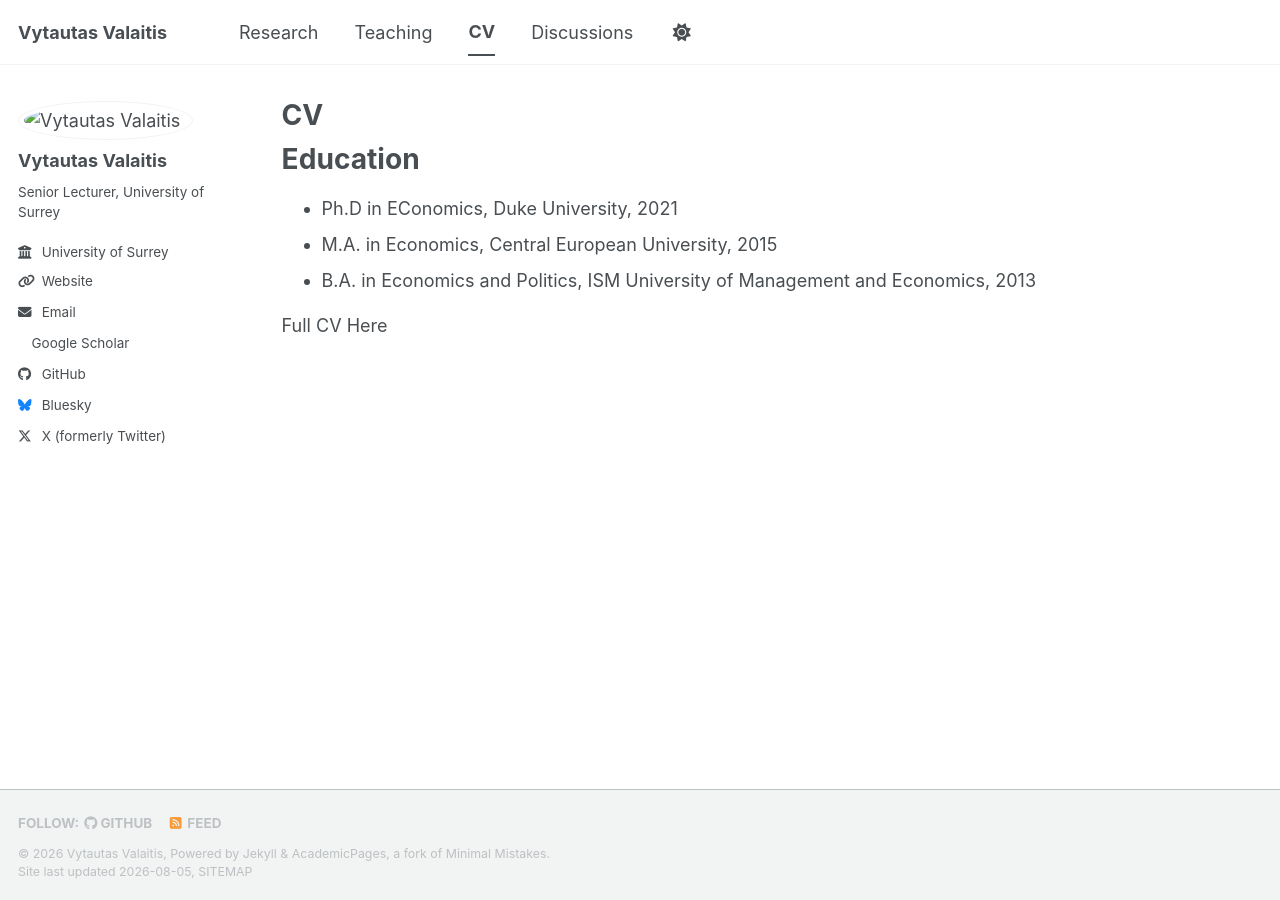
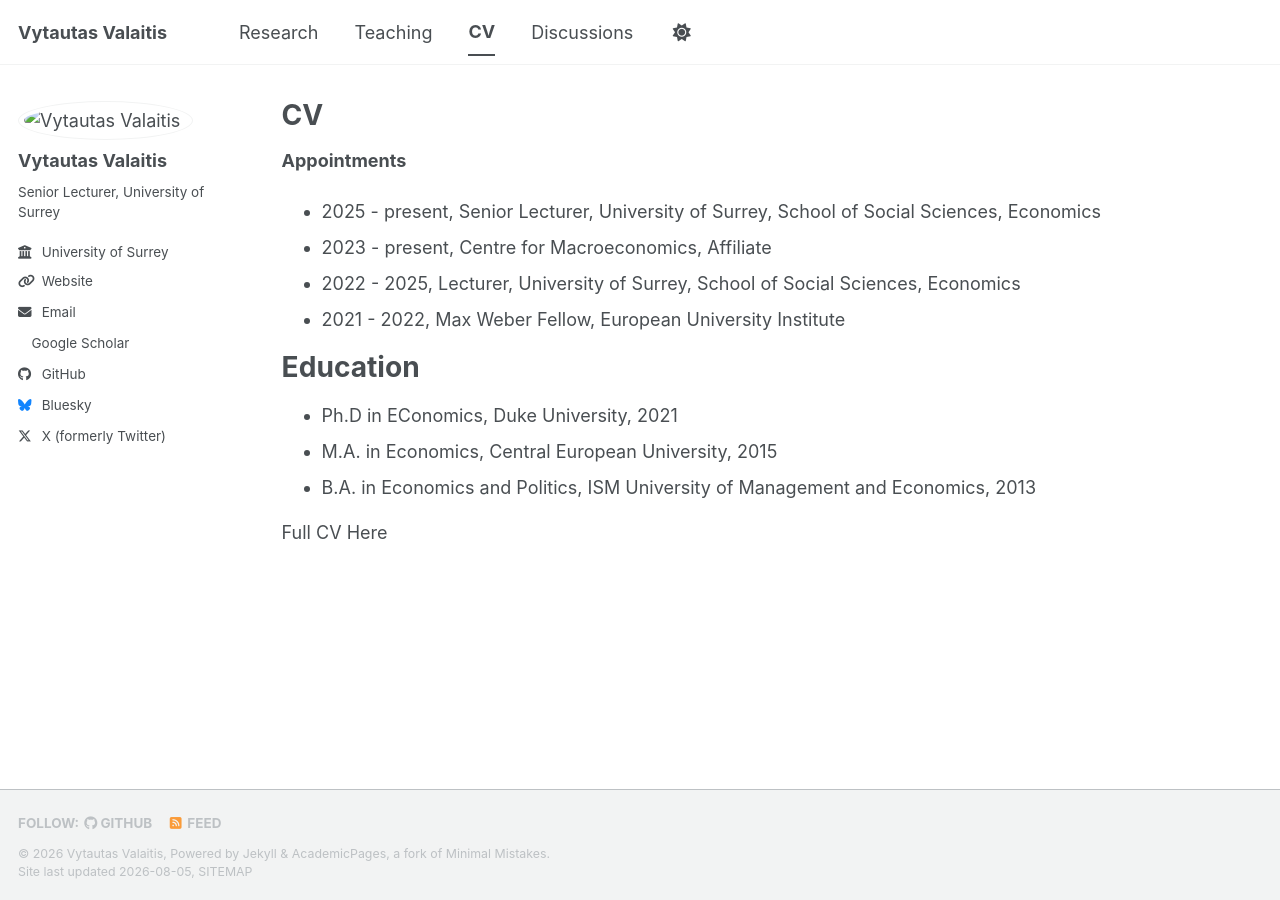
Before and after one commit to VytautasValaitis/VytautasValaitis.github.io, a Jekyll site: the page built from _pages/cv.md, in a window 1280 px wide. Built offline with Jekyll 4.4.1, drawn with Linux system fonts in a browser that asks for light colours; a style sheet for code colours, icons or effects is not loaded.

Commit message:
Add appointments section to CV

```diff
--- a/_pages/cv.md
+++ b/_pages/cv.md
@@ -9,7 +9,13 @@ redirect_from:
 
 {% include base_path %}
 
-Education
+**Appointments**
+* 2025 - present, Senior Lecturer, University of Surrey, School of Social Sciences, Economics
+* 2023 - present, Centre for Macroeconomics, Affiliate
+* 2022 - 2025, Lecturer, University of Surrey, School of Social Sciences, Economics
+* 2021 - 2022, Max Weber Fellow, European University Institute
+
+**Education**
 ======
 * Ph.D in EConomics, Duke University, 2021
 * M.A. in Economics, Central European University, 2015
```
